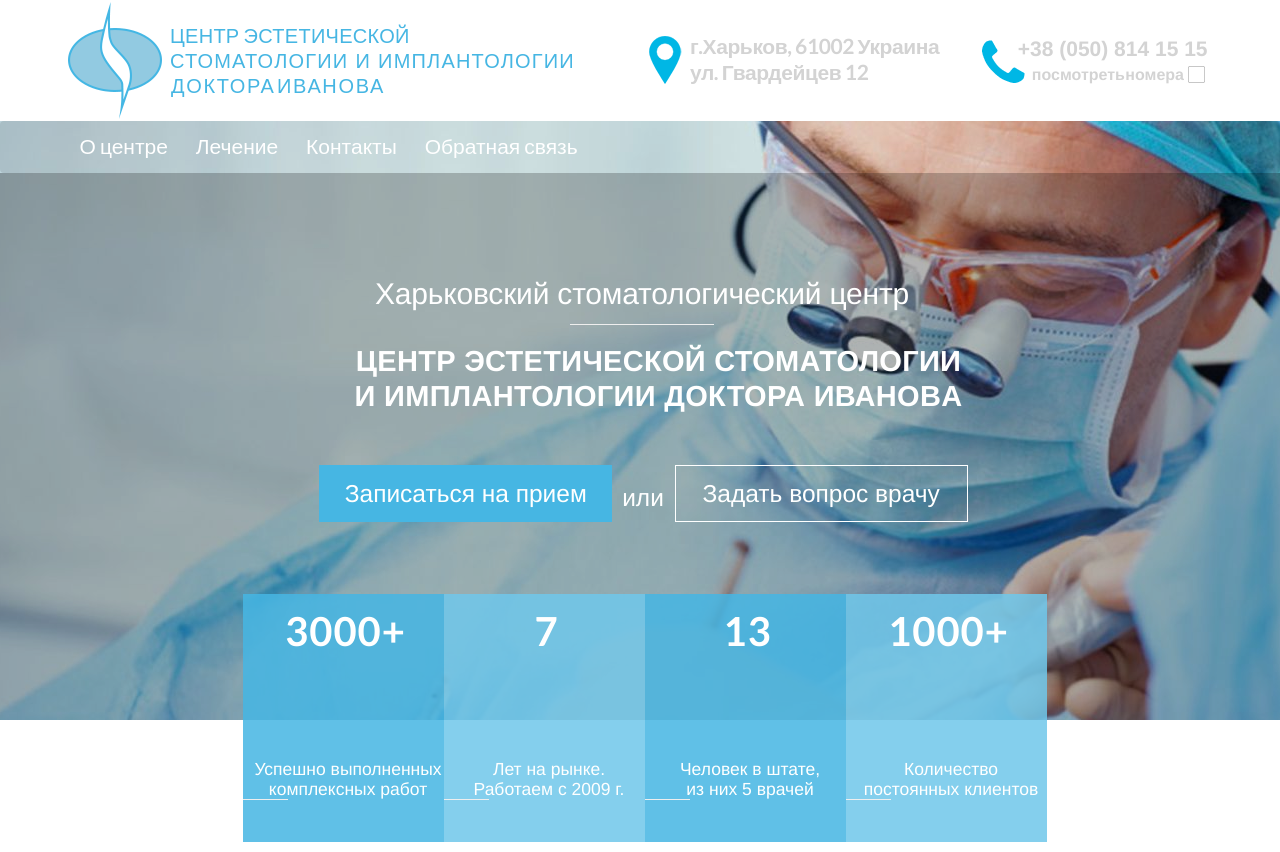
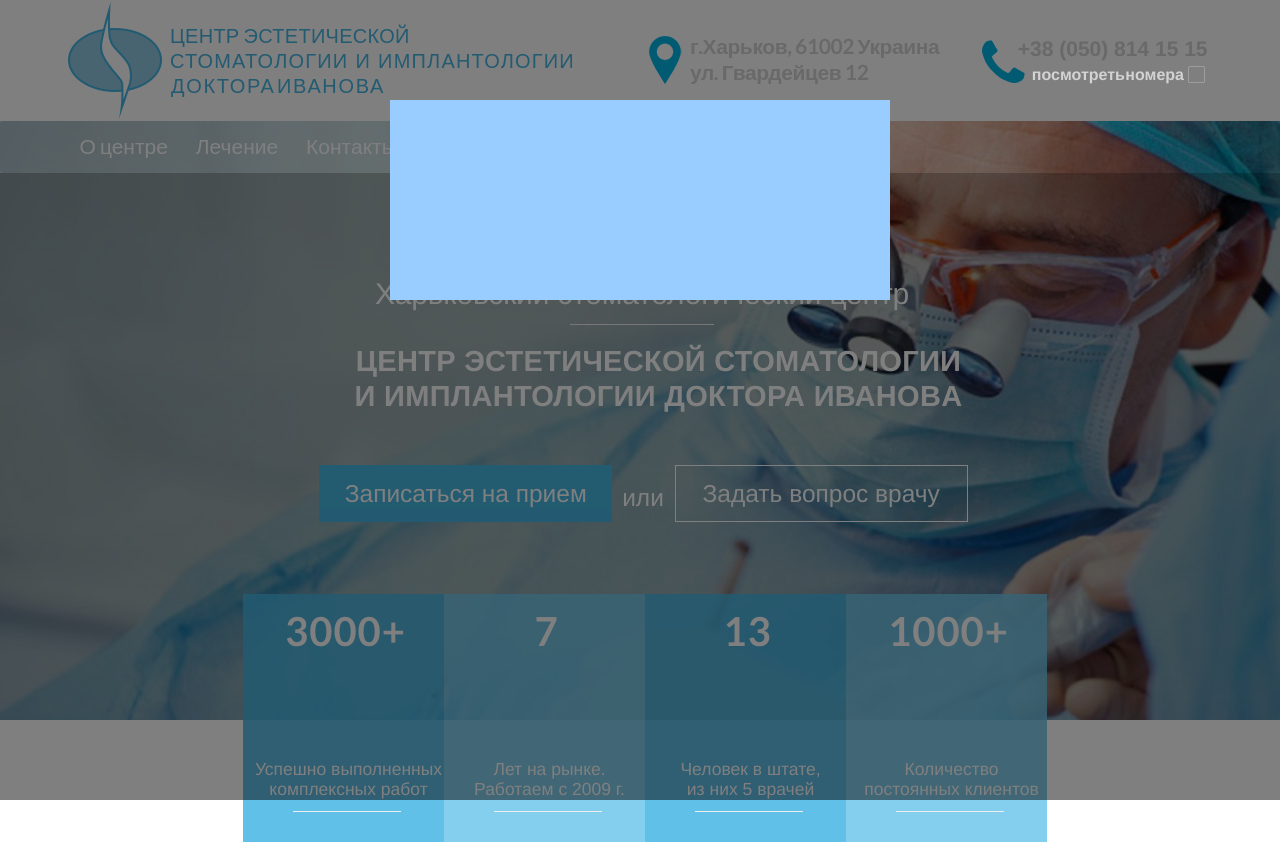
Before and after one commit to yashka713/mainCode, a website: page index.html in a window 1280 px wide. Both pictures are taken after a click on the button "Записаться на прием". Drawn offline with Linux system fonts and the light colour scheme.

Commit message:
create modal window

```diff
--- a/src/css/_consult.scss
+++ b/src/css/_consult.scss
@@ -0,0 +1,20 @@
+.modal-window{
+  position: fixed;
+  top:0;
+  left: 0;
+  width: 100%;
+  height: 100%;
+  background-color: rgba(0, 0, 0, 0.5);
+  transition: 10s;
+}
+
+.paragraph{
+  display: block;
+  margin: 100px auto;
+  background-color: #99CCFF;
+  padding: 20px;
+  font-size: 13px;
+  width: 500px;
+  height:200px;
+  line-height: 20px;
+}
--- a/src/css/_slider.scss
+++ b/src/css/_slider.scss
@@ -113,14 +113,14 @@
       font-family: latobold;
     }
     .factsAboutCompany-fact{
-      margin: 99px 0 0 9px;
+      margin: 99px 0 0 10px;
       font-size: 17.5px;
       text-align: center;
       line-height: 20px;
     }
     .factsAboutCompany-separator{
-      width: 45px;
-      margin: 0 0 0 0;
+      width: 108px;
+      margin: 12px 0 0 50px;
     }
   }
   .lighter {
--- a/src/js/script.js
+++ b/src/js/script.js
@@ -3,6 +3,7 @@
  */
 $(document).ready(function () {
     //$('.header-contact-allNumber').find('label:after').css({'backgroundPosition': '-3px 11px', 'backgroundColor':'aqua'});
+    var $appendModal = $('<div class="modal-window">');
     $('.chkBx').on('click', function (e) {
 
         if ($('#chkBx-allNumber').prop("checked") == true) {
@@ -20,4 +21,18 @@ $(document).ready(function () {
 
     });
 
+    function onClickConsult(){
+        if($('body').find('div').hasClass('modal-window')){
+            $appendModal.show();
+        }else{
+            $('body').append($appendModal);
+            $('.modal-window').append('<p class="paragraph">' + '</p>');
+        }
+    }
+
+    $(".btn-appointment").on('click', onClickConsult);
+    $appendModal.on('click', function(){
+        $appendModal.hide();
+    });
+
 });
```
Also changed, not shown: build/css/main.css, build/css/production.min.css.
